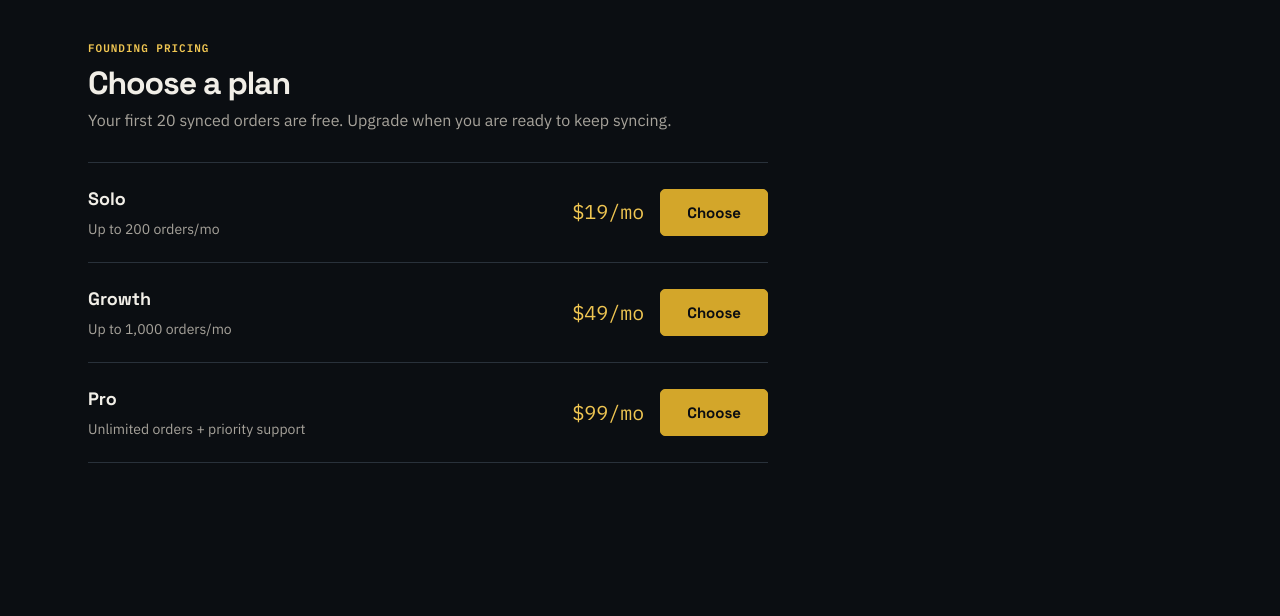
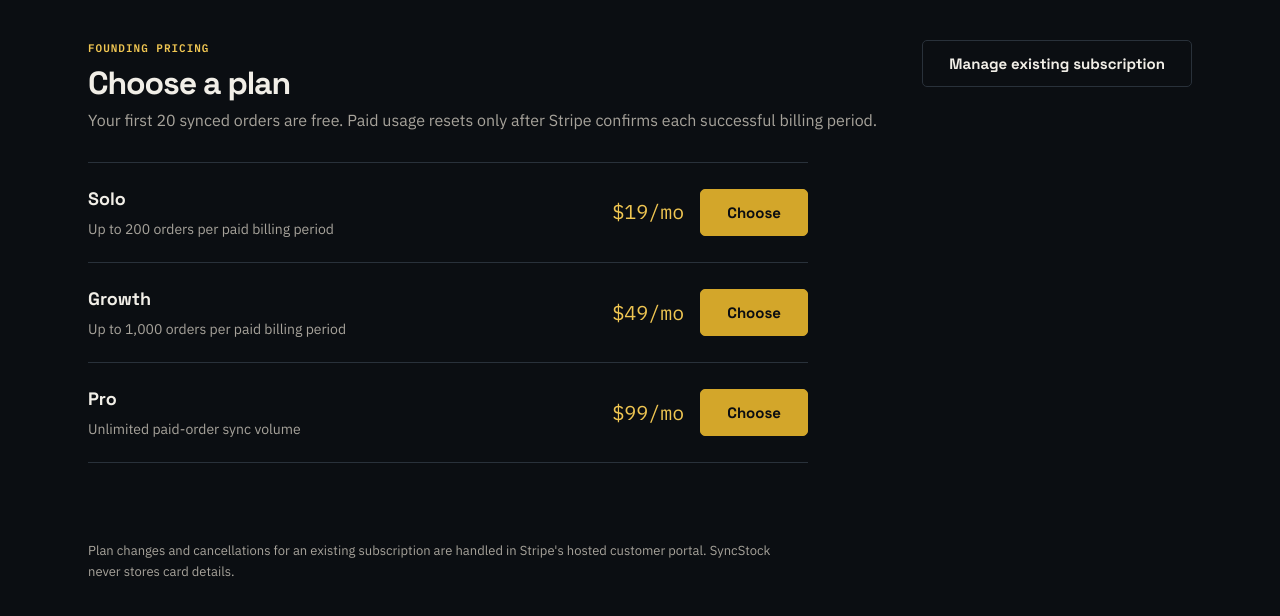
Before and after one commit to yaussyross/SyncStock, a Next.js app: page /dashboard/billing in a window 1280 px wide. Shown: the top 616 px of the page. Built offline with nearby package versions, Linux system fonts and the light colour scheme.

Commit message:
feat: add Stripe billing management

```diff
--- a/src/app/dashboard/billing/page.tsx
+++ b/src/app/dashboard/billing/page.tsx
@@ -1,23 +1,36 @@
 "use client";
 
-async function upgrade(plan: string) {
-  const res = await fetch("/api/stripe/checkout", { method: "POST", headers: { "Content-Type": "application/json" }, body: JSON.stringify({ plan }) });
-  const data = await res.json();
-  if (!res.ok || !data.url) { alert(data.error || "Could not start checkout. Please try again."); return; }
+async function redirectFromApi(endpoint: string, body?: unknown) {
+  const res = await fetch(endpoint, {
+    method: "POST",
+    headers: body ? { "Content-Type": "application/json" } : undefined,
+    body: body ? JSON.stringify(body) : undefined,
+  });
+  const data = await res.json().catch(() => ({}));
+  if (!res.ok || !data.url) {
+    alert(data.error || "Could not open billing. Please try again.");
+    return;
+  }
   window.location.href = data.url;
 }
 
 export default function BillingPage() {
   return (
     <main className="container" style={{ paddingTop: 40, paddingBottom: 80 }}>
-      <p className="section-kicker">FOUNDING PRICING</p>
-      <h1 style={{ fontSize: 32, marginTop: 8, marginBottom: 8 }}>Choose a plan</h1>
-      <p style={{ color: "var(--paper-dim)", marginBottom: 28 }}>Your first 20 synced orders are free. Upgrade when you are ready to keep syncing.</p>
-      <div className="ledger" style={{ borderTop: "none", paddingTop: 0, maxWidth: 680 }}>
-        <div className="ledger-row"><div><div className="plan-name">Solo</div><div className="plan-desc">Up to 200 orders/mo</div></div><div style={{ display: "flex", alignItems: "center", gap: 16 }}><div className="plan-price">$19/mo</div><button className="btn" onClick={() => upgrade("starter")}>Choose</button></div></div>
-        <div className="ledger-row"><div><div className="plan-name">Growth</div><div className="plan-desc">Up to 1,000 orders/mo</div></div><div style={{ display: "flex", alignItems: "center", gap: 16 }}><div className="plan-price">$49/mo</div><button className="btn" onClick={() => upgrade("growth")}>Choose</button></div></div>
-        <div className="ledger-row"><div><div className="plan-name">Pro</div><div className="plan-desc">Unlimited orders + priority support</div></div><div style={{ display: "flex", alignItems: "center", gap: 16 }}><div className="plan-price">$99/mo</div><button className="btn" onClick={() => upgrade("unlimited")}>Choose</button></div></div>
+      <div style={{ display: "flex", justifyContent: "space-between", alignItems: "flex-start", gap: 16, flexWrap: "wrap" }}>
+        <div>
+          <p className="section-kicker">FOUNDING PRICING</p>
+          <h1 style={{ fontSize: 32, marginTop: 8, marginBottom: 8 }}>Choose a plan</h1>
+          <p style={{ color: "var(--paper-dim)", marginBottom: 28 }}>Your first 20 synced orders are free. Paid usage resets only after Stripe confirms each successful billing period.</p>
+        </div>
+        <button className="btn btn-secondary" onClick={() => redirectFromApi("/api/stripe/portal")}>Manage existing subscription</button>
       </div>
+      <div className="ledger" style={{ borderTop: "none", paddingTop: 0, maxWidth: 720 }}>
+        <div className="ledger-row"><div><div className="plan-name">Solo</div><div className="plan-desc">Up to 200 orders per paid billing period</div></div><div style={{ display: "flex", alignItems: "center", gap: 16 }}><div className="plan-price">$19/mo</div><button className="btn" onClick={() => redirectFromApi("/api/stripe/checkout", { plan: "starter" })}>Choose</button></div></div>
+        <div className="ledger-row"><div><div className="plan-name">Growth</div><div className="plan-desc">Up to 1,000 orders per paid billing period</div></div><div style={{ display: "flex", alignItems: "center", gap: 16 }}><div className="plan-price">$49/mo</div><button className="btn" onClick={() => redirectFromApi("/api/stripe/checkout", { plan: "growth" })}>Choose</button></div></div>
+        <div className="ledger-row"><div><div className="plan-name">Pro</div><div className="plan-desc">Unlimited paid-order sync volume</div></div><div style={{ display: "flex", alignItems: "center", gap: 16 }}><div className="plan-price">$99/mo</div><button className="btn" onClick={() => redirectFromApi("/api/stripe/checkout", { plan: "unlimited" })}>Choose</button></div></div>
+      </div>
+      <p style={{ color: "var(--paper-dim)", fontSize: 13, marginTop: 22, maxWidth: 700 }}>Plan changes and cancellations for an existing subscription are handled in Stripe's hosted customer portal. SyncStock never stores card details.</p>
     </main>
   );
 }
```
